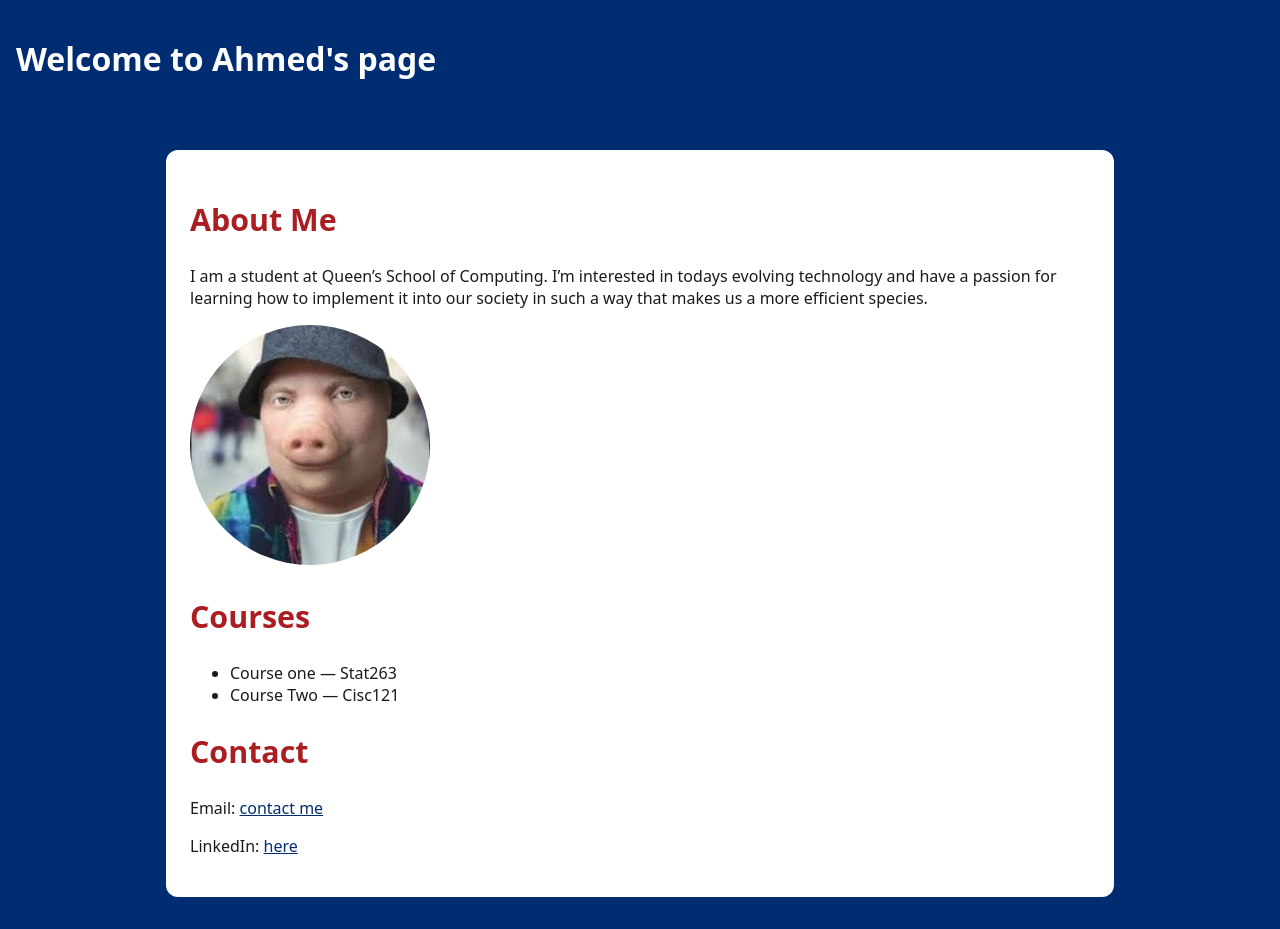
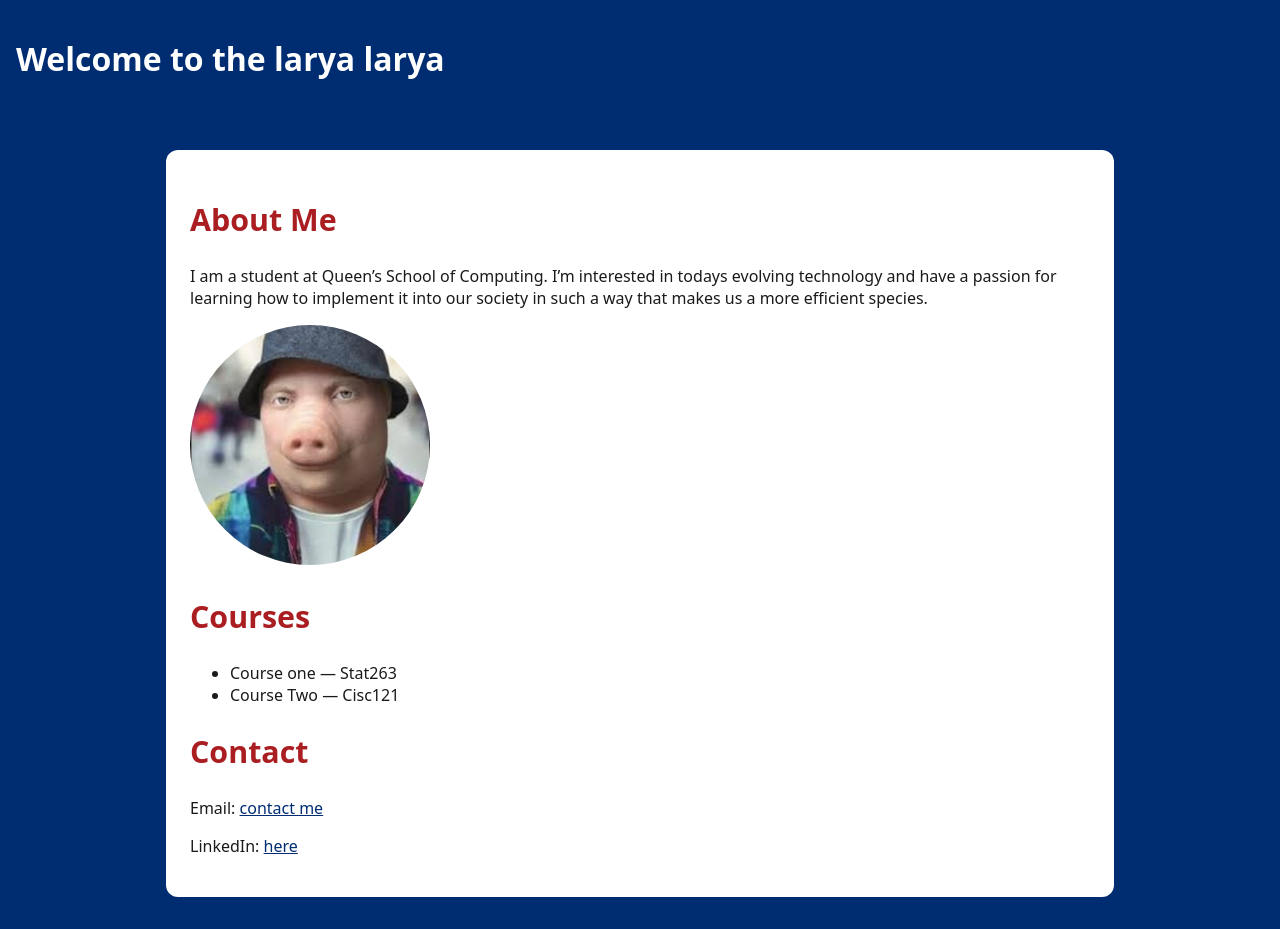
Before and after one commit to AhmedSawwah/queens-student-page, a plain HTML site: page index.html in a window 1280 px wide. Drawn offline with Linux system fonts and the light colour scheme.

Commit message:
Change header title from Ahmed's page to larya larya

```diff
--- a/index.html
+++ b/index.html
@@ -8,7 +8,7 @@
   </head>
   <body>
     <header>
-      <h1>Welcome to Ahmed's page</h1>
+      <h1>Welcome to the larya larya</h1>
     </header>
 
     <main>
```
